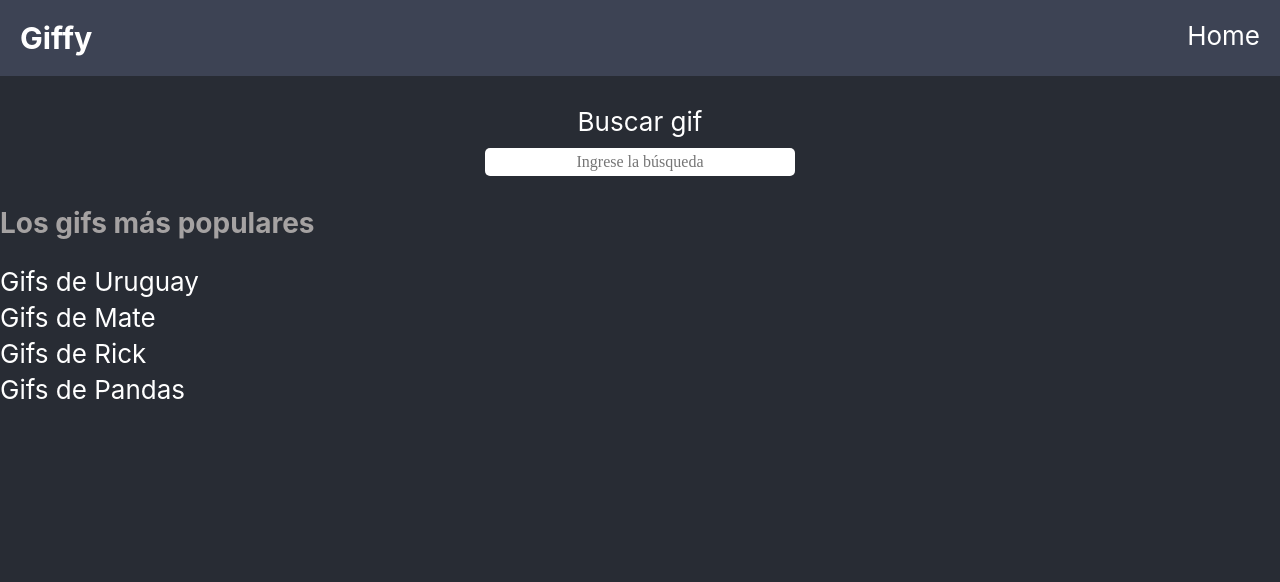
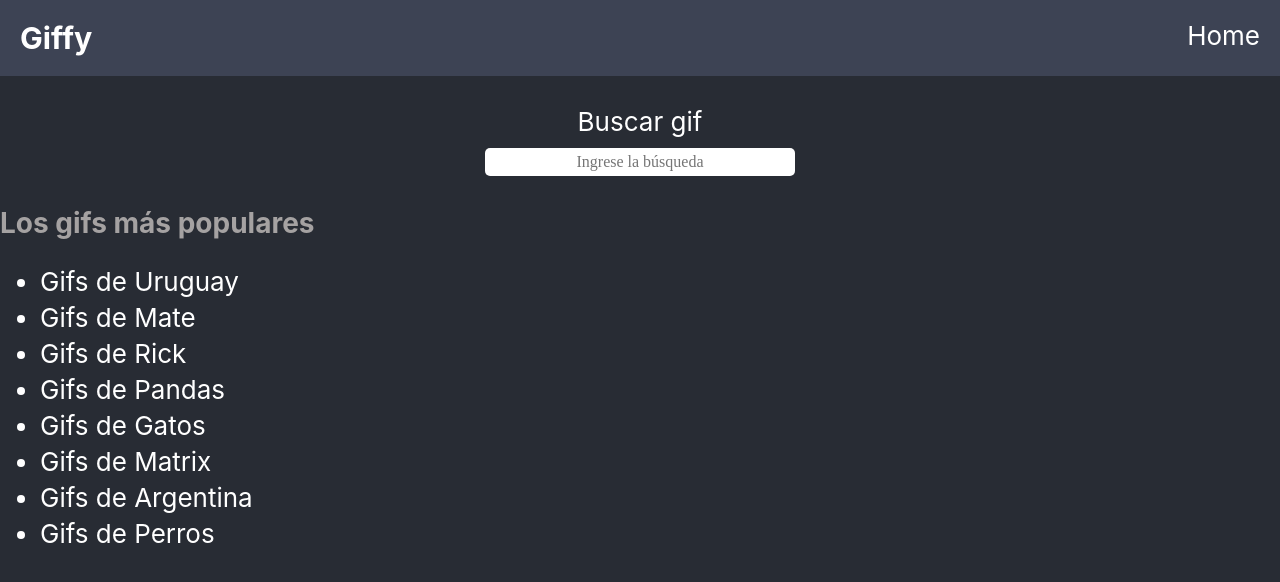
Before and after one commit to lucaspintos909/giffy, a React (Create React App) app: page / in a window 1280 px wide. Shown: the top 582 px of the page. Built offline with nearby package versions, Linux system fonts and the light colour scheme.

Commit message:
feat: Añadiendo gifs populares

```diff
--- a/src/components/Home/index.js
+++ b/src/components/Home/index.js
@@ -1,14 +1,23 @@
 import React from "react";
 import { Link } from "wouter";
-import './Home.css'
+import "./Home.css";
 
 export default function Home() {
-  const popular_gifs = ["Uruguay", "Mate", "Rick", "Pandas"];
+  const popular_gifs = [
+    "Uruguay",
+    "Mate",
+    "Rick",
+    "Pandas",
+    "Gatos",
+    "Matrix",
+    "Argentina",
+    "Perros",
+  ];
 
   return (
-    <div>
+    <div className="home">
       <h2 className="home__title">Los gifs más populares</h2>
-      <ul className="popular__gifs">
+      <ul className="popular__gifs-list">
         {popular_gifs.map((gif) => (
           <li key={gif}>
             <Link className="popular__gifs_link" to={`/search/${gif}`}>
```
